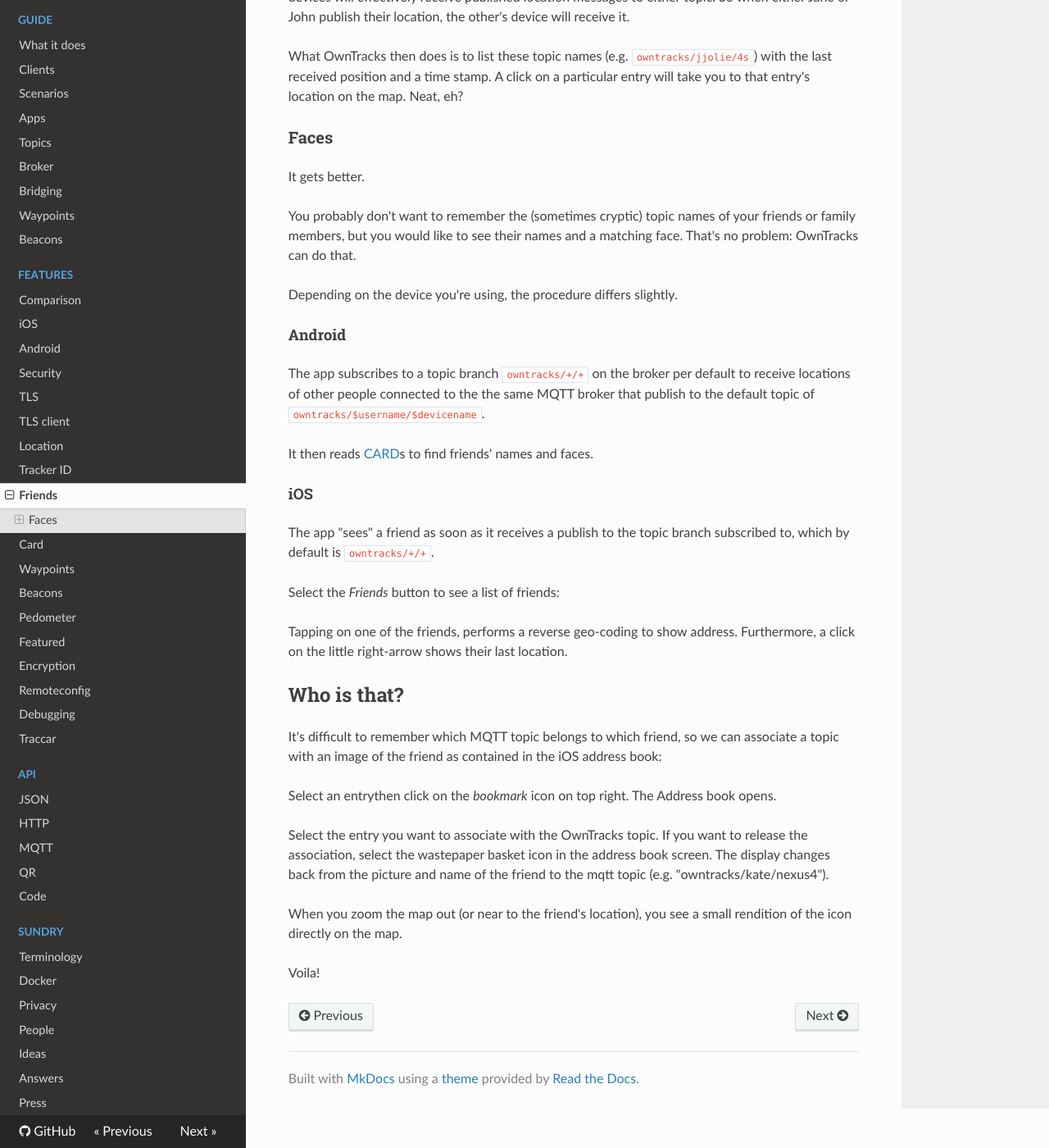
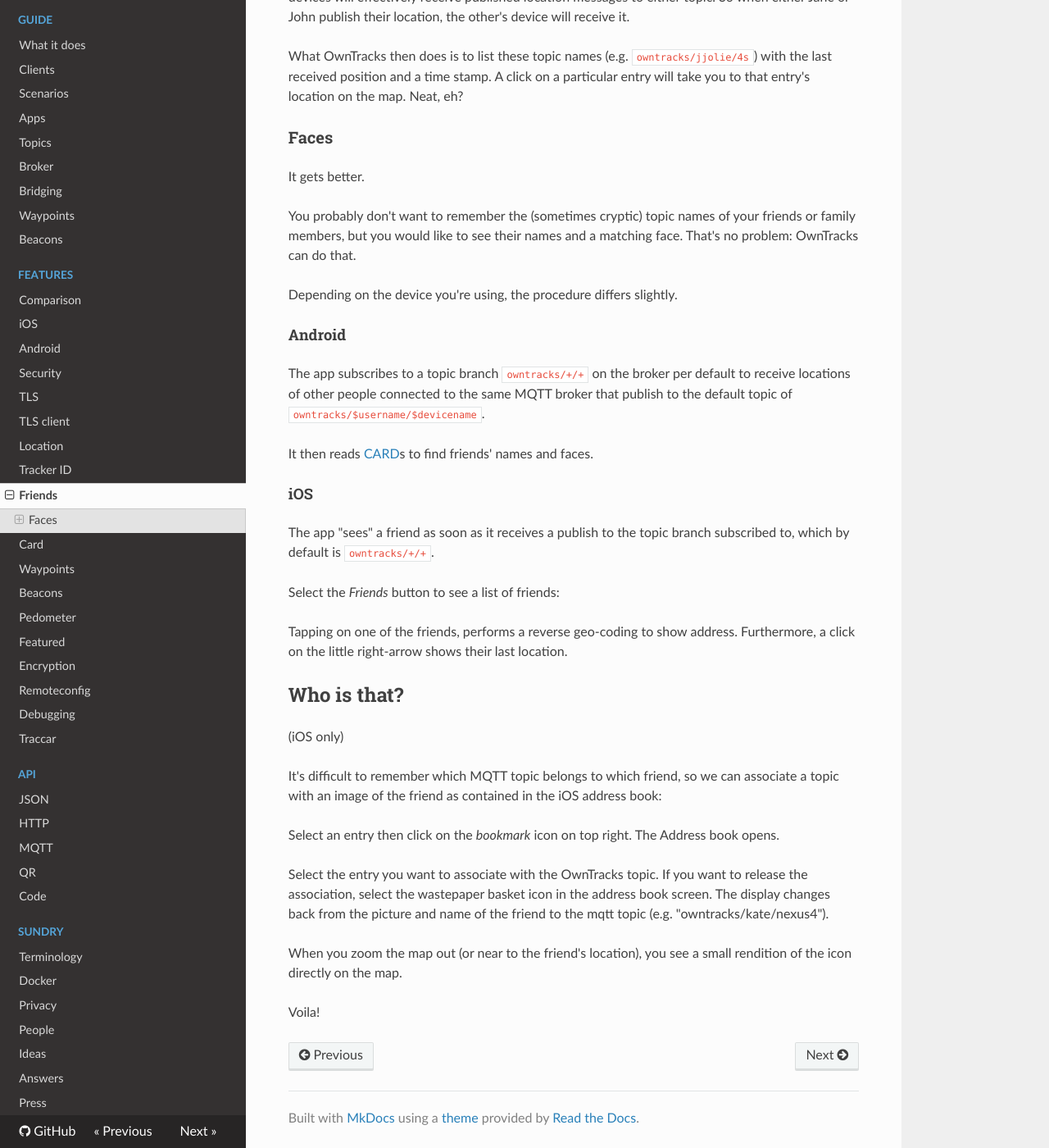
Before and after one commit to owntracks/booklet, an MkDocs documentation site: the page built from docs/features/friends.md, in a window 1280 px wide and 1400 px high, scrolled down 647 px. Shown: the whole window at 82% size. Built offline with MkDocs 1.6.1, drawn with Linux system fonts in a browser that asks for light colours; nearby versions of some CDN libraries; old or Windows-style settings are respelled for this version of MkDocs.

Commit message:
clarify iOS only 	closes  https://github.com/owntracks/booklet/issues/58

```diff
--- a/docs/features/friends.md
+++ b/docs/features/friends.md
@@ -39,7 +39,7 @@ Depending on the device you're using, the procedure differs slightly.
 
 The app subscribes to a topic branch `owntracks/+/+` on the broker per default
 to receive locations of
-other people connected to the the same MQTT broker that publish
+other people connected to the same MQTT broker that publish
 to the default topic of `owntracks/$username/$devicename`.
 
 It then reads [CARD](card.md)s to find friends' names and faces.
@@ -55,9 +55,11 @@ Tapping on one of the friends, performs a reverse geo-coding to show address. Fu
 
 ## Who is that?
 
+(iOS only)
+
 It's difficult to remember which MQTT topic belongs to which friend, so we can associate a topic with an image of the friend as contained in the iOS address book:
 
-Select an entrythen click on the _bookmark_ icon on top right. The Address book opens.
+Select an entry then click on the _bookmark_ icon on top right. The Address book opens.
 
 Select the entry you want to associate with the OwnTracks topic. If you want to release the association, select the wastepaper basket icon in the address book screen. The display changes back from the picture and name of the friend to the mqtt topic (e.g. "owntracks/kate/nexus4").
 
```
